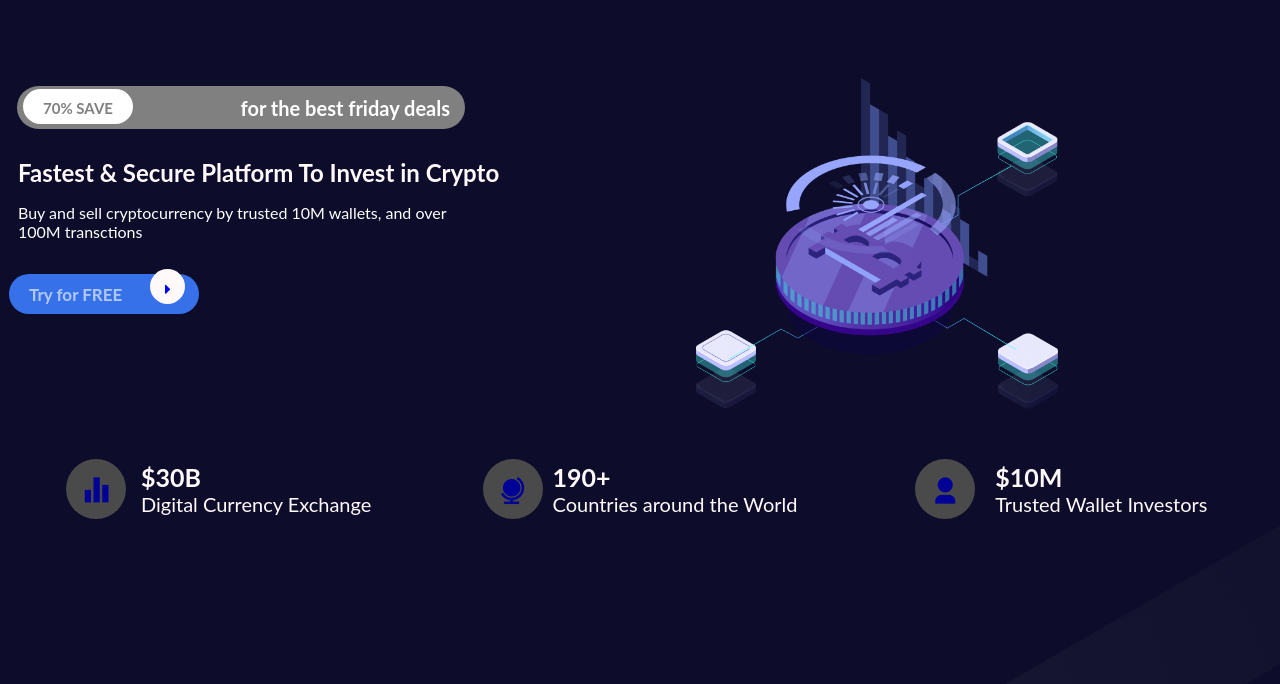
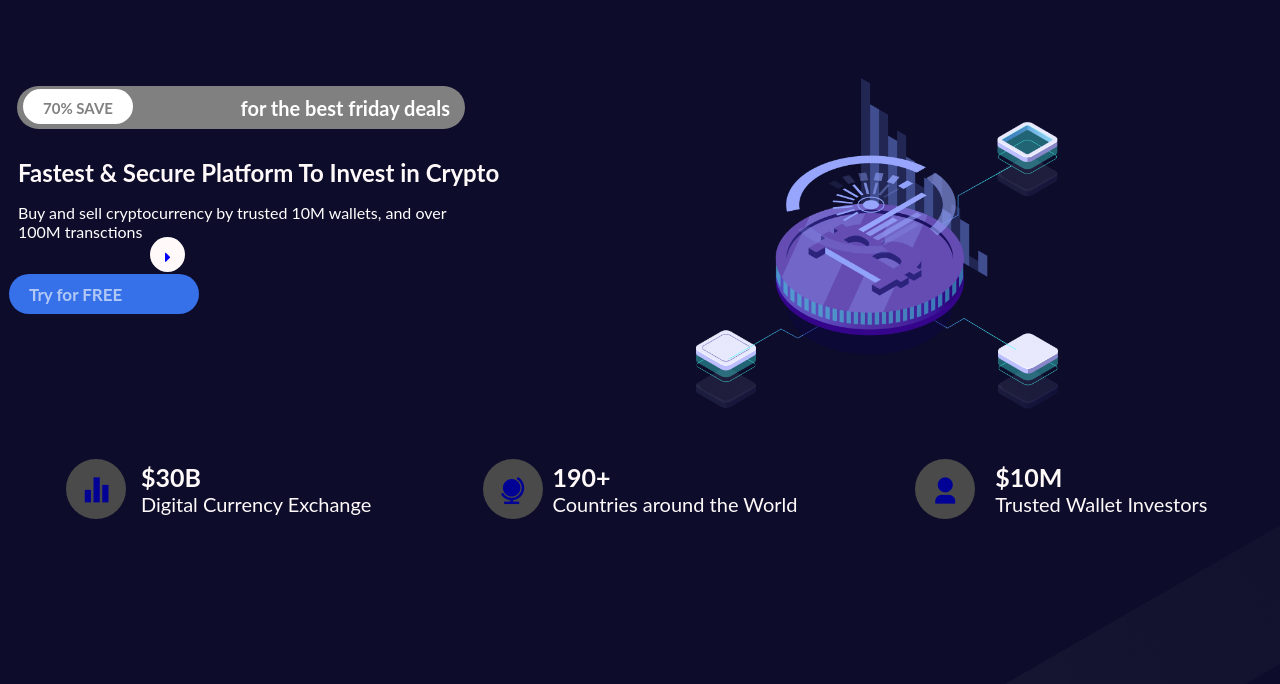
Before and after one commit to KheengJhay/Crappo-Landing-Page, a plain HTML site: page index.html in a window 1280 px wide. Shown: the part 51-735 px from the top of the page. Drawn offline with nearby package versions, Linux system fonts and the light colour scheme; files whose address does not match are found by name.

Commit message:
Update index.css

```diff
--- a/index.css
+++ b/index.css
@@ -157,7 +157,7 @@ div.main-intro-container > div.sub-intro-container > div.caret{
     text-align: center;
     position: absolute;
     left: 150px;
-    top: 20rem
+    top: 18rem
 }
 div.caret > i{
     color: blue;
```
